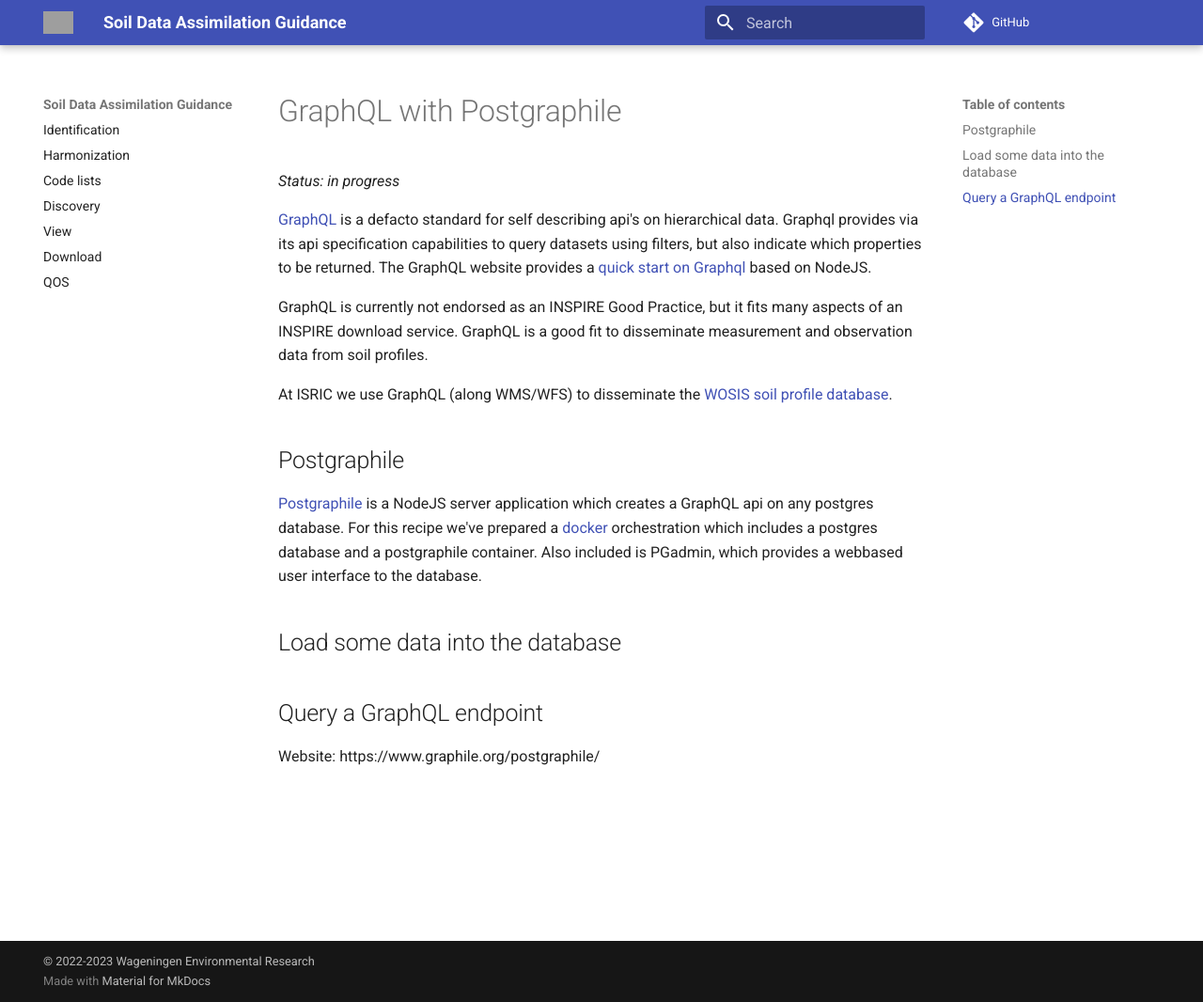
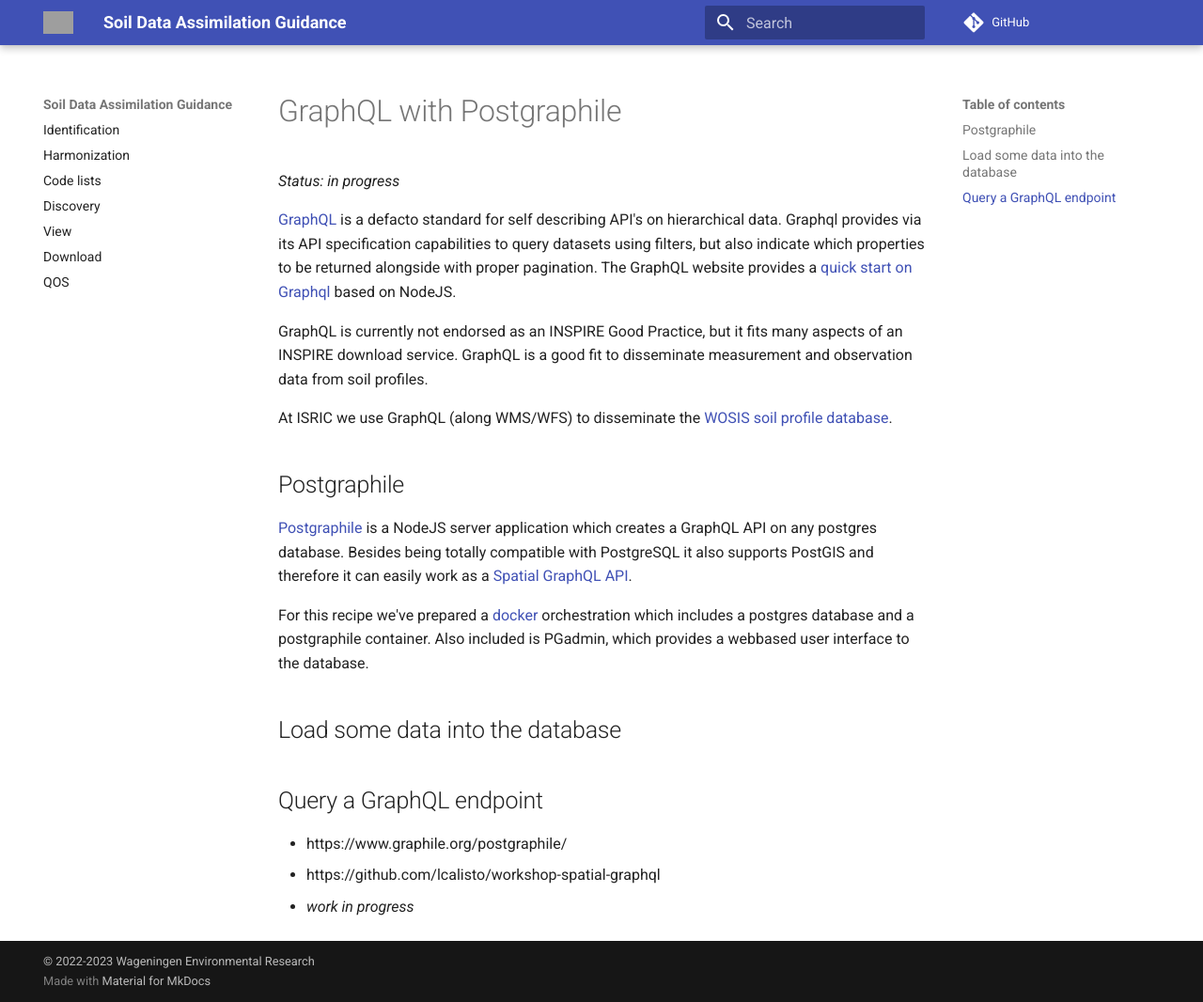
Before and after one commit to ejpsoil/soildata-assimilation-guidance, an MkDocs documentation site: the page built from docs/tools/postgraphile.md, in a window 1280 px wide and 1066 px high. Shown: the whole window at 94% size. Built offline with MkDocs 1.6.1 and Material for MkDocs 9.7.7, drawn with Linux system fonts in a browser that asks for light colours; comment, search, counter and statistics services are not loaded; grey boxes are pictures that could not be loaded.

Commit message:
Update postgraphile.md

```diff
--- a/docs/tools/postgraphile.md
+++ b/docs/tools/postgraphile.md
@@ -2,7 +2,7 @@
 
 *Status: in progress*
 
-[GraphQL](https://graphql.org) is a defacto standard for self describing api's on hierarchical data. Graphql provides via its api specification capabilities to query datasets using filters, but also indicate which properties to be returned. The GraphQL website provides a [quick start on Graphql](https://graphql.org/graphql) based on NodeJS.
+[GraphQL](https://graphql.org) is a defacto standard for self describing API's on hierarchical data. Graphql provides via its API specification capabilities to query datasets using filters, but also indicate which properties to be returned alongside with proper pagination. The GraphQL website provides a [quick start on Graphql](https://graphql.org/graphql) based on NodeJS.
 
 GraphQL is currently not endorsed as an INSPIRE Good Practice, but it fits many aspects of an INSPIRE download service. GraphQL is a good fit to disseminate measurement and observation data from soil profiles.
 
@@ -10,11 +10,16 @@ At ISRIC we use GraphQL (along WMS/WFS) to disseminate the [WOSIS soil profile d
 
 ## Postgraphile
 
-[Postgraphile](https://www.graphile.org/postgraphile/) is a NodeJS server application which creates a GraphQL api on any postgres database. For this recipe we've prepared a [docker](../utils/docker.md) orchestration which includes a postgres database and a postgraphile container. Also included is PGadmin, which provides a webbased user interface to the database.
+[Postgraphile](https://www.graphile.org/postgraphile/) is a NodeJS server application which creates a GraphQL API on any postgres database. Besides being
+totally compatible with PostgreSQL it also supports PostGIS and therefore it can easily work as a [Spatial GraphQL API](https://github.com/lcalisto/workshop-spatial-graphql).
+
+For this recipe we've prepared a [docker](../utils/docker.md) orchestration which includes a postgres database and a postgraphile container. Also included is PGadmin, which provides a webbased user interface to the database.
 
 ## Load some data into the database
 
 ## Query a GraphQL endpoint
 
 
-Website: https://www.graphile.org/postgraphile/
+- https://www.graphile.org/postgraphile/
+- https://github.com/lcalisto/workshop-spatial-graphql
+- *work in progress*
```
